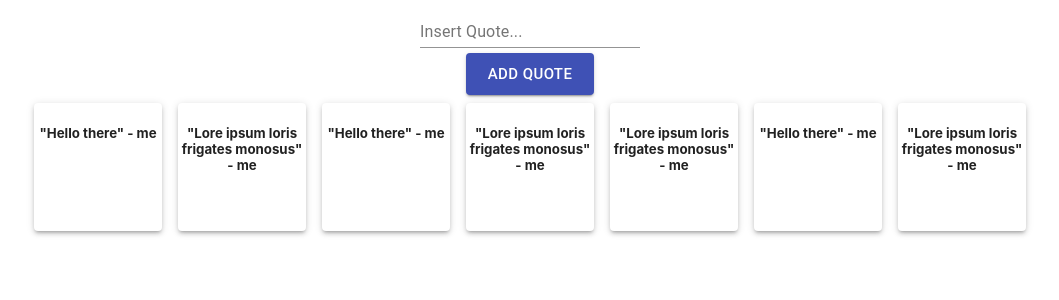
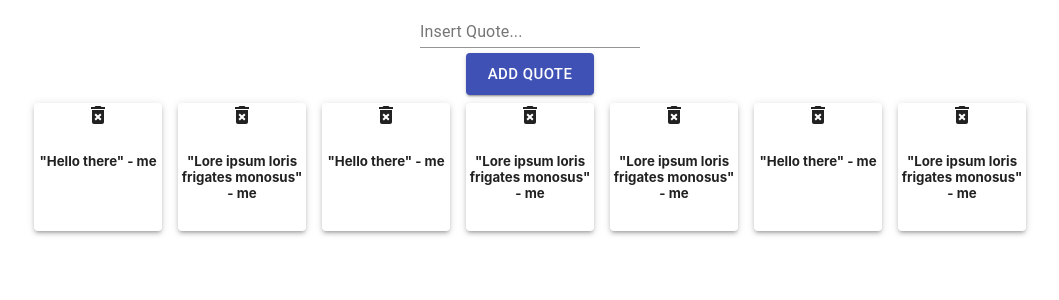
Before and after one commit to JamesonC/univation, a React (Create React App) app: page / in a window 1280 px wide. Shown: the top 300 px of the page, without its empty margins (110-1169 px from the left). Built offline with nearby package versions, Linux system fonts and the light colour scheme.

Commit message:
functionality to delete a quote

```diff
--- a/package.json
+++ b/package.json
@@ -4,6 +4,7 @@
   "private": true,
   "dependencies": {
     "@material-ui/core": "^4.11.0",
+    "@material-ui/icons": "^4.9.1",
     "@testing-library/jest-dom": "^4.2.4",
     "@testing-library/react": "^9.5.0",
     "@testing-library/user-event": "^7.2.1",
--- a/src/App.js
+++ b/src/App.js
@@ -1,6 +1,7 @@
 import React, { useState } from 'react';
 import { makeStyles } from '@material-ui/core/styles';
 import { Paper, TextField, Button } from '@material-ui/core/';
+import DeleteForeverIcon from '@material-ui/icons/DeleteForever';
 import './App.css';
 
 const useStyles = makeStyles((theme) => ({
@@ -40,6 +41,10 @@ const App = () => {
     setValue('')
   }
 
+  const deleteQuote = id => {
+    setData(data.filter(item => item.id !== id))
+  }
+
   return (
     <div className="App">
       <div>
@@ -57,6 +62,7 @@ const App = () => {
       <div className={classes.root}>
         {data.map(item =>
           <Paper elevation={3} key={item.id}>
+            <DeleteForeverIcon onClick={() => deleteQuote(item.id)}/>
             <h5>"{item.quote}" - me</h5>
           </Paper>
         )}
```
Also changed, not shown: 1 other file (tests, documents, lock files or other folders).
